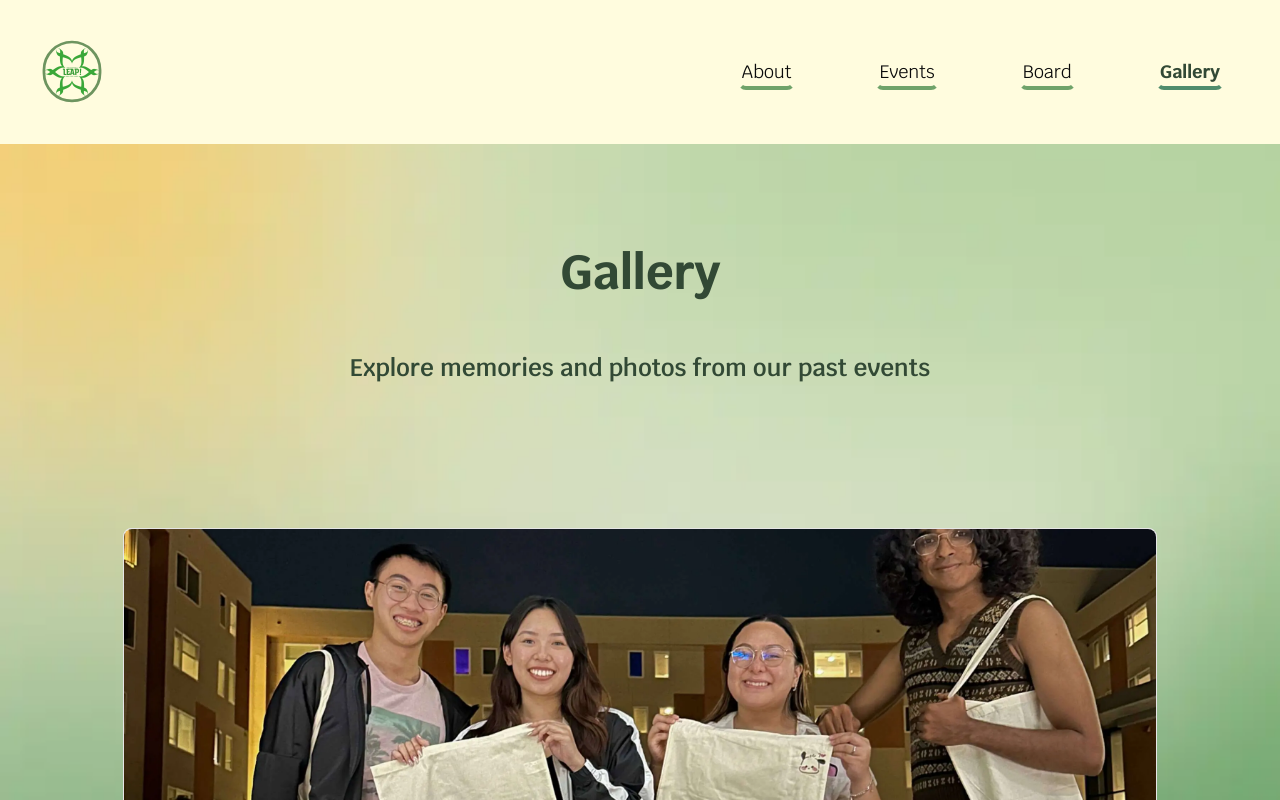
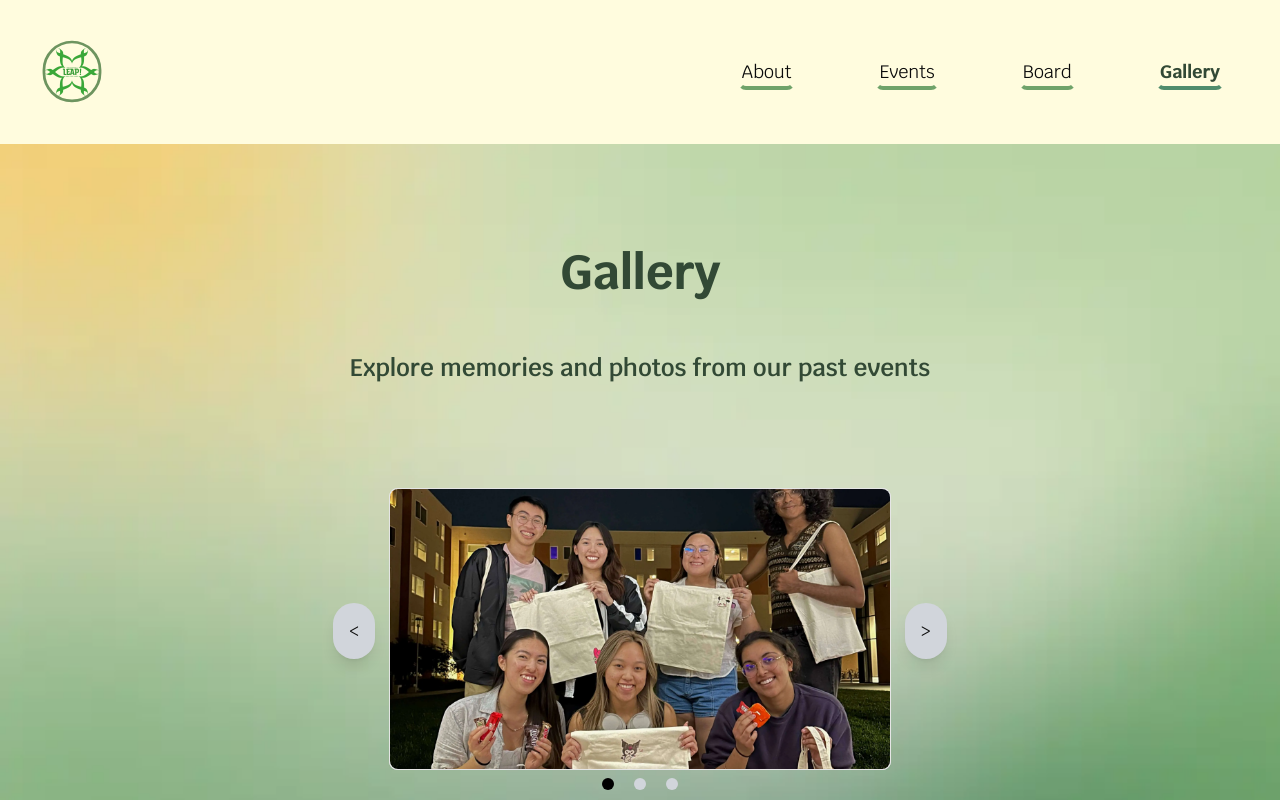
Before and after one commit to acm-ucr/leap-website, a Next.js app: page /gallery in a window 1280 px wide. Shown: the top 800 px of the page. Built offline with nearby package versions, Linux system fonts and the light colour scheme.

Commit message:
Added Carousel Arrows

```diff
--- a/src/components/gallery/Carousel.tsx
+++ b/src/components/gallery/Carousel.tsx
@@ -22,8 +22,24 @@ export function Carousel() {
     });
   }, [api]);
 
+  const handleScrollNext = () => {
+    if (current === slides.length - 1) {
+      api?.scrollTo(0);
+    } else {
+      api?.scrollNext();
+    }
+  };
+
+  const handleScrollPrev = () => {
+    if (current === 0) {
+      api?.scrollTo(slides.length - 1);
+    } else {
+      api?.scrollPrev();
+    }
+  };
+
   return (
-    <div className="w-full px-4 py-6">
+    <div className="relative w-full px-4 py-6">
       <CarouselPrimitive setApi={setApi} className="w-full">
         <CarouselContent>
           {slides?.map((slide: slide) => (
@@ -52,6 +68,18 @@ export function Carousel() {
           </div>
         </div>
       </CarouselPrimitive>
+      <button
+        className="absolute left-0 top-1/2 -translate-x-[20px] -translate-y-[40px] transform rounded-full bg-gray-300 p-2 shadow-lg sm:-translate-x-[30px] sm:p-3 md:-translate-x-[40px] md:p-4 lg:-translate-x-[40px] lg:p-4"
+        onClick={() => handleScrollPrev()}
+      >
+        &lt; {/*Means Less Than Symbol*/}
+      </button>
+      <button
+        className="absolute right-0 top-1/2 -translate-x-[-20px] -translate-y-[40px] transform rounded-full bg-gray-300 p-2 shadow-lg sm:-translate-x-[-30px] sm:p-3 md:-translate-x-[-40px] md:p-4 lg:-translate-x-[-40px] lg:p-4"
+        onClick={() => handleScrollNext()}
+      >
+        &gt; {/*Means Greater Than Symbol*/}
+      </button>
     </div>
   );
 }
--- a/src/components/gallery/GalleryWrapper.tsx
+++ b/src/components/gallery/GalleryWrapper.tsx
@@ -24,7 +24,7 @@ const GalleryWrapper = () => {
           <div className="pb-10 pt-40 font-leap text-3xl font-bold text-leap-dark-green sm:text-4xl md:text-4xl lg:text-5xl">
             Gallery
           </div>
-          <div className="md:pb-15 px-20 pb-4 pt-4 font-leap font-semibold text-leap-dark-green sm:pb-10 sm:text-lg md:text-xl lg:pb-20 lg:text-2xl">
+          <div className="md:pb-15 px-20 pb-4 pt-4 font-leap font-semibold text-leap-dark-green sm:pb-10 sm:text-lg md:text-xl lg:pb-10 lg:text-2xl">
             Explore memories and photos from our past events
           </div>
         </motion.div>
@@ -33,6 +33,7 @@ const GalleryWrapper = () => {
           initial={{ x: -50, opacity: 0 }}
           whileInView={{ x: 0, opacity: 1 }}
           transition={{ duration: 1 }}
+          className="mx-auto sm:w-3/4 md:w-3/4 lg:w-1/2"
         >
           <Carousel />
         </motion.div>
```
